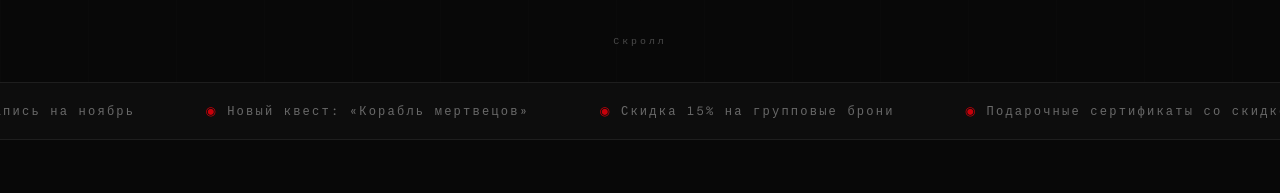
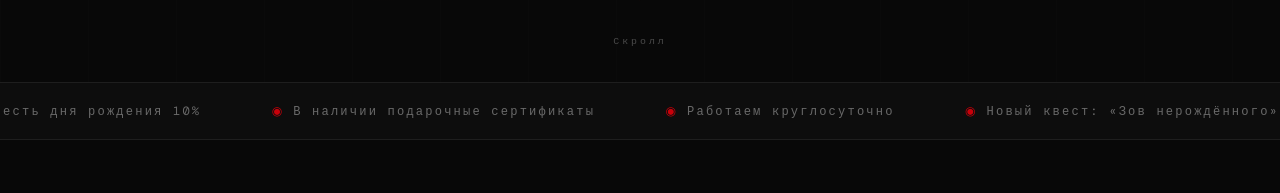
Before and after one commit to Beluga-a/grani, a Next.js app: page / in a window 1280 px wide. Shown: the part 798-991 px from the top of the page. Built offline with nearby package versions, Linux system fonts and the light colour scheme; no server answers; the database is empty; a web font is replaced by a local one.

Commit message:
Update ticker texts

```diff
--- a/components/Ticker.tsx
+++ b/components/Ticker.tsx
@@ -1,9 +1,8 @@
 const TICKER_ITEMS = [
-  "◉ Открыта запись на ноябрь",
-  "◉ Новый квест: «Корабль мертвецов»",
-  "◉ Скидка 15% на групповые брони",
-  "◉ Подарочные сертификаты со скидкой 10%",
-  "◉ Корпоративные пакеты от 20 человек",
+  "◉ Скидка в честь дня рождения 10%",
+  "◉ В наличии подарочные сертификаты",
+  "◉ Работаем круглосуточно",
+  "◉ Новый квест: «Зов нерождённого»",
 ];
 
 export default function Ticker() {
```
